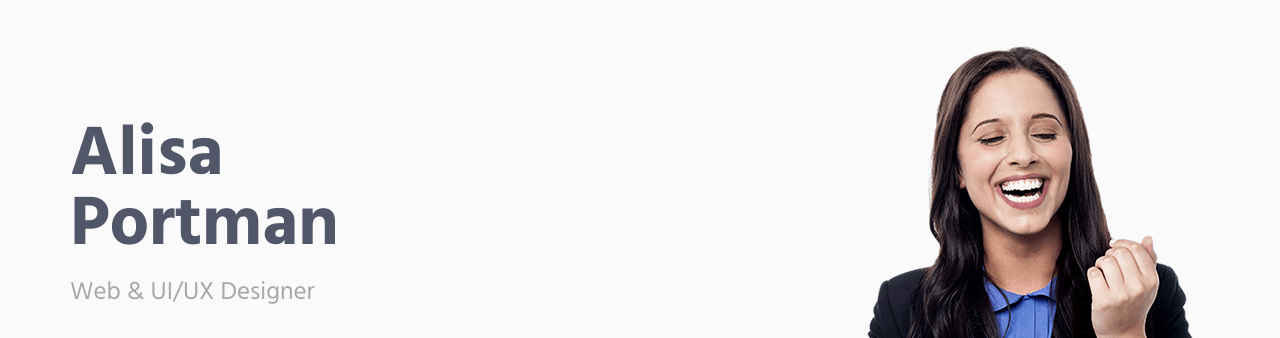
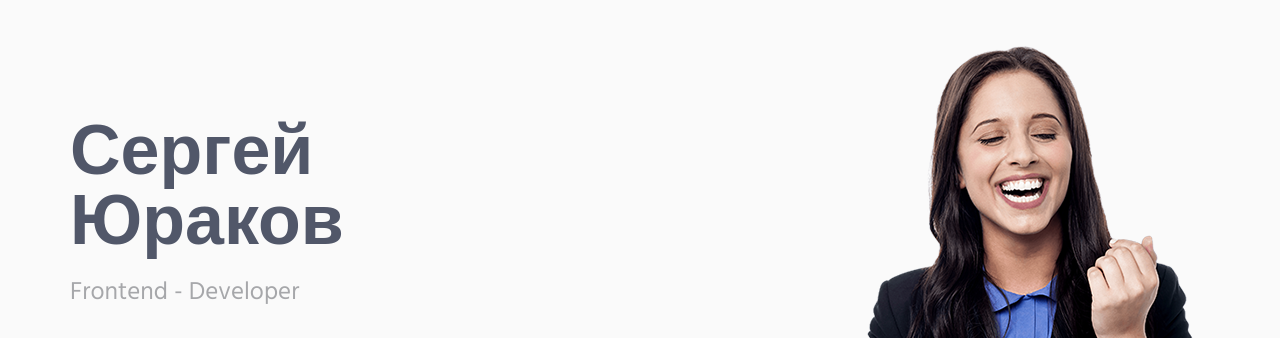
Before and after one commit to Sergey-Yurakov/Sergey-Yurakov.github.io, a plain HTML site: page HTML/index.html in a window 1280 px wide. Shown: the part 99-437 px from the top of the page. Drawn offline with Linux system fonts and the light colour scheme.

Commit message:
Начал редактировать шаблон
Начал вносить изменения в шаблон

```diff
--- a/HTML/index.html
+++ b/HTML/index.html
@@ -86,8 +86,8 @@
                 <div class="row">
                     <div class="col-sm-6 sm-margin-b-60">
                         <div class="margin-b-30">
-                            <h1 class="promo-block-title">Alisa <br/> Portman</h1>
-                            <p class="promo-block-text">Web &amp; UI/UX Designer</p>
+                            <h1 class="promo-block-title">Сергей <br/> Юраков</h1>
+                            <p class="promo-block-text">Frontend - Developer</p>
                         </div>
                         <ul class="list-inline">
                             <li><a href="#" class="social-icons"><i class="icon-social-facebook"></i></a></li>
```
